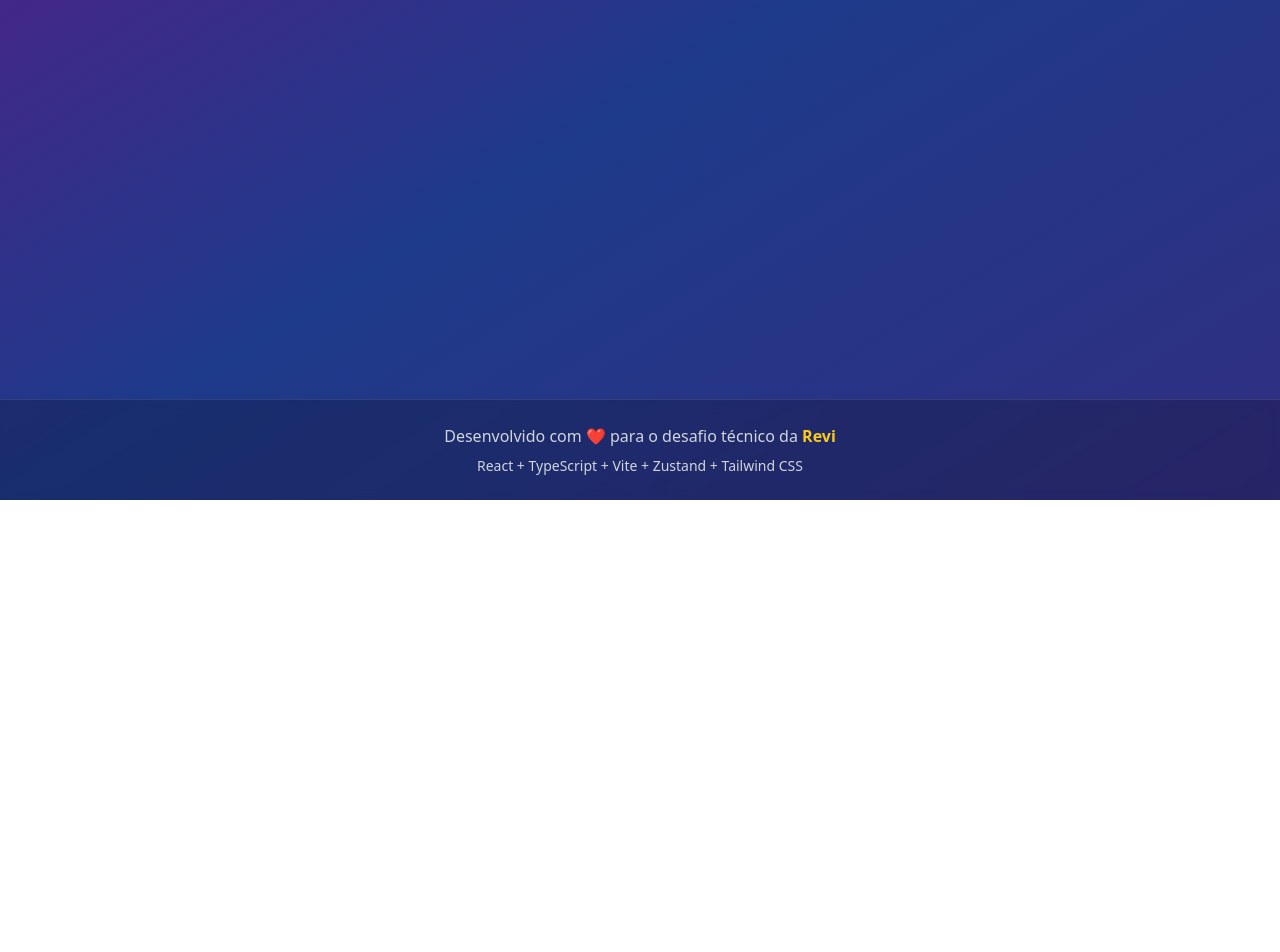
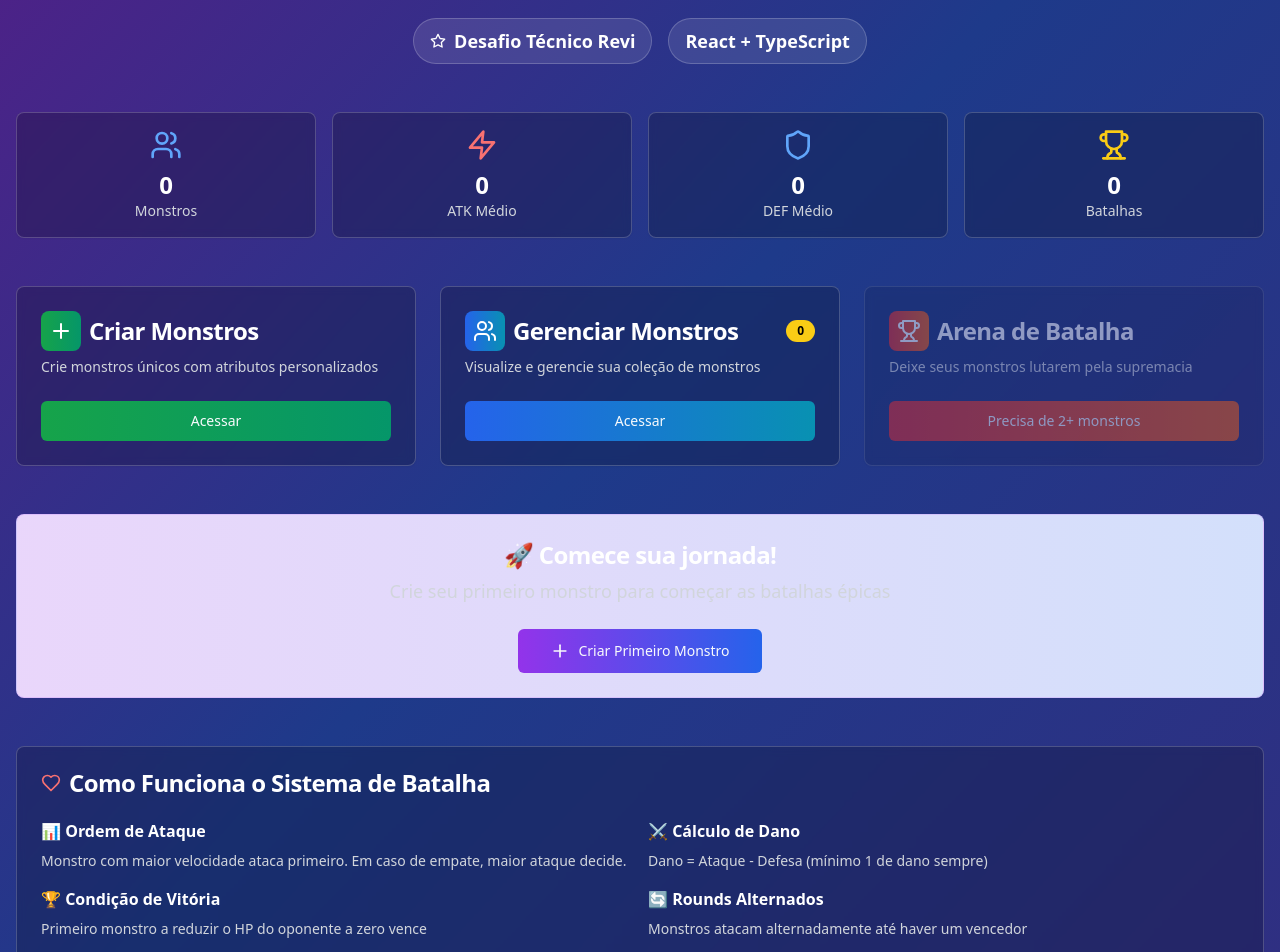
Before and after one commit to micaelvitor/reactMonsterBattle, a React (Vite) app: page / in a window 1280 px wide. Shown: the part 300-1252 px from the top of the page. Before the commit the page ends 800 px from the top, so only its background shows below. Built offline with nearby package versions, Linux system fonts and the light colour scheme.

Commit message:
feat: page animations and homepage

```diff
--- a/src/App.tsx
+++ b/src/App.tsx
@@ -3,13 +3,15 @@ import { Layout } from "@/components/Layout"
 import { MonsterList } from "@/features/monster/MonsterList"
 import { MonsterForm } from "@/features/monster/MonsterForm"
 import { NotFound } from "@/pages/NotFound"
+import { HomePage } from "@/pages/Home"
+
 
 export function App() {
   return (
     <Router>
       <Layout>
         <Routes>
-          <Route path="/" element={<>'Salve'</>} />
+          <Route path="/" element={<HomePage />} />
           <Route path="/monsters" element={<MonsterList />} />
           <Route path="/create" element={<MonsterForm />} />
           <Route path="*" element={<NotFound />} />
--- /dev/null
+++ b/src/pages/Battle.tsx
@@ -0,0 +1,21 @@
+import { Card, CardContent, CardDescription, CardHeader, CardTitle } from "@/components/ui/card"
+import { Sword } from "lucide-react"
+
+export function BattlePage() {
+  return (
+    <Card className="max-w-2xl mx-auto bg-black/20 backdrop-blur-sm border-white/20">
+      <CardHeader className="text-center">
+        <CardTitle className="text-2xl text-white flex items-center justify-center gap-2">
+          <Sword className="w-6 h-6" />
+          Arena de Batalha
+        </CardTitle>
+        <CardDescription className="text-gray-300">
+          Em breve: Selecione dois monstros e veja-os lutar!
+        </CardDescription>
+      </CardHeader>
+      <CardContent className="text-center text-gray-400">
+        <p>Funcionalidade de batalha em desenvolvimento.</p>
+      </CardContent>
+    </Card>
+  )
+}
--- /dev/null
+++ b/src/pages/Home.tsx
@@ -0,0 +1,216 @@
+import { Link } from "react-router-dom"
+import { useMonsterStore } from "../store/useMonsterStore"
+import { Card, CardContent, CardDescription, CardHeader, CardTitle } from "../components/ui/card"
+import { Button } from "../components/ui/button"
+import { Badge } from "../components/ui/badge"
+import { Sword, Users, Plus, Trophy, Zap, Shield, Heart, Star } from "lucide-react"
+
+export function HomePage() {
+  const { monsters } = useMonsterStore()
+
+  const stats = {
+    totalMonsters: monsters.length,
+    totalBattles: 0,
+    averageAttack:
+      monsters.length > 0 ? Math.round(monsters.reduce((sum, m) => sum + m.attack, 0) / monsters.length) : 0,
+    averageDefense:
+      monsters.length > 0 ? Math.round(monsters.reduce((sum, m) => sum + m.defense, 0) / monsters.length) : 0,
+  }
+
+  const features = [
+    {
+      icon: Plus,
+      title: "Criar Monstros",
+      description: "Crie monstros únicos com atributos personalizados",
+      href: "/create",
+      color: "from-green-600 to-emerald-600",
+    },
+    {
+      icon: Users,
+      title: "Gerenciar Monstros",
+      description: "Visualize e gerencie sua coleção de monstros",
+      href: "/monsters",
+      color: "from-blue-600 to-cyan-600",
+      badge: monsters.length,
+    },
+    {
+      icon: Trophy,
+      title: "Arena de Batalha",
+      description: "Deixe seus monstros lutarem pela supremacia",
+      href: "/battle",
+      color: "from-red-600 to-orange-600",
+      disabled: monsters.length < 2,
+    },
+  ]
+
+  return (
+    <div className="space-y-12">
+      {/* Hero Section */}
+      <div className="text-center space-y-6">
+        <div className="flex items-center justify-center gap-4 mb-6">
+          <Sword className="w-16 h-16 text-yellow-400" />
+          <div>
+            <h1 className="text-5xl md:text-7xl font-bold text-white mb-2">Monster Battle Arena</h1>
+            <p className="text-xl md:text-2xl text-gray-300">
+              Crie monstros épicos e deixe-os batalhar pela supremacia!
+            </p>
+          </div>
+          <Sword className="w-16 h-16 text-yellow-400" />
+        </div>
+
+        <div className="flex flex-wrap justify-center gap-4">
+          <Badge variant="outline" className="bg-white/10 border-white/20 text-white px-4 py-2 text-lg">
+            <Star className="w-4 h-4 mr-2" />
+            Desafio Técnico Revi
+          </Badge>
+          <Badge variant="outline" className="bg-white/10 border-white/20 text-white px-4 py-2 text-lg">
+            React + TypeScript
+          </Badge>
+        </div>
+      </div>
+
+      {/* Stats Cards */}
+      <div className="grid grid-cols-2 md:grid-cols-4 gap-4">
+        {[
+          {
+            icon: <Users className="w-8 h-8 text-blue-400 mx-auto mb-2" />,
+            value: stats.totalMonsters,
+            label: "Monstros",
+          },
+          {
+            icon: <Zap className="w-8 h-8 text-red-400 mx-auto mb-2" />,
+            value: stats.averageAttack,
+            label: "ATK Médio",
+          },
+          {
+            icon: <Shield className="w-8 h-8 text-blue-400 mx-auto mb-2" />,
+            value: stats.averageDefense,
+            label: "DEF Médio",
+          },
+          {
+            icon: <Trophy className="w-8 h-8 text-yellow-400 mx-auto mb-2" />,
+            value: stats.totalBattles,
+            label: "Batalhas",
+          },
+        ].map((stat, index) => (
+          <div
+            key={stat.label}
+            className="animate-in fade-in-0 slide-in-from-bottom-5 duration-500"
+            style={{ animationDelay: `${index * 100}ms`, animationFillMode: "backwards" }}
+          >
+          <Card className="bg-black/20 backdrop-blur-sm border-white/20">
+            <CardContent className="p-4 text-center">
+            {stat.icon}
+            <div className="text-2xl font-bold text-white">{stat.value}</div>
+            <div className="text-sm text-gray-300">{stat.label}</div>
+            </CardContent>
+          </Card>
+          </div>
+        ))}
+      </div>
+
+      {/* Features */}
+      <div className="grid grid-cols-1 md:grid-cols-3 gap-6">
+        {features.map((feature, index) => {
+          const Icon = feature.icon
+          return (
+            <div
+              key={feature.title}
+              className="animate-in fade-in-0 slide-in-from-bottom-5 duration-500"
+              style={{ animationDelay: `${index * 100}ms`, animationFillMode: "backwards" }}
+            >
+              <Card
+                className={`bg-black/20 backdrop-blur-sm border-white/20 transition-all duration-300 hover:scale-105 ${
+                  feature.disabled ? "opacity-50" : ""
+                }`}
+              >
+                <CardHeader>
+                  <div className="flex items-center justify-between">
+                    <CardTitle className="text-white flex items-center gap-2">
+                      <div className={`p-2 rounded-lg bg-gradient-to-r ${feature.color}`}>
+                        <Icon className="w-6 h-6 text-white" />
+                      </div>
+                      {feature.title}
+                    </CardTitle>
+                    {feature.badge !== undefined && (
+                      <Badge className="bg-yellow-400 text-black">{feature.badge}</Badge>
+                    )}
+                  </div>
+                  <CardDescription className="text-gray-300">{feature.description}</CardDescription>
+                </CardHeader>
+                <CardContent>
+                  <Button
+                    asChild
+                    className={`w-full bg-gradient-to-r ${feature.color} hover:opacity-90`}
+                    disabled={feature.disabled}
+                  >
+                    <Link to={feature.href}>
+                      {feature.disabled ? "Precisa de 2+ monstros" : "Acessar"}
+                    </Link>
+                  </Button>
+                </CardContent>
+              </Card>
+            </div>
+          )
+        })}
+      </div>
+
+
+      {/* Getting Started */}
+      {monsters.length === 0 && (
+        <Card className="bg-gradient-to-r from-purple-600/20 to-blue-600/20 backdrop-blur-sm border-purple-400/30">
+          <CardHeader className="text-center">
+            <CardTitle className="text-2xl text-white">🚀 Comece sua jornada!</CardTitle>
+            <CardDescription className="text-gray-300 text-lg">
+              Crie seu primeiro monstro para começar as batalhas épicas
+            </CardDescription>
+          </CardHeader>
+          <CardContent className="text-center">
+            <Button
+              asChild
+              size="lg"
+              className="bg-gradient-to-r from-purple-600 to-blue-600 hover:from-purple-700 hover:to-blue-700"
+            >
+              <Link to="/create">
+                <Plus className="w-5 h-5 mr-2" />
+                Criar Primeiro Monstro
+              </Link>
+            </Button>
+          </CardContent>
+        </Card>
+      )}
+
+      {/* Algorithm Info */}
+      <Card className="bg-black/20 backdrop-blur-sm border-white/20">
+        <CardHeader>
+          <CardTitle className="text-white flex items-center gap-2">
+            <Heart className="w-5 h-5 text-red-400" />
+            Como Funciona o Sistema de Batalha
+          </CardTitle>
+        </CardHeader>
+        <CardContent className="text-gray-300 space-y-3">
+          <div className="grid grid-cols-1 md:grid-cols-2 gap-4">
+            <div>
+              <h4 className="text-white font-semibold mb-2">📊 Ordem de Ataque</h4>
+              <p className="text-sm">
+                Monstro com maior velocidade ataca primeiro. Em caso de empate, maior ataque decide.
+              </p>
+            </div>
+            <div>
+              <h4 className="text-white font-semibold mb-2">⚔️ Cálculo de Dano</h4>
+              <p className="text-sm">Dano = Ataque - Defesa (mínimo 1 de dano sempre)</p>
+            </div>
+            <div>
+              <h4 className="text-white font-semibold mb-2">🏆 Condição de Vitória</h4>
+              <p className="text-sm">Primeiro monstro a reduzir o HP do oponente a zero vence</p>
+            </div>
+            <div>
+              <h4 className="text-white font-semibold mb-2">🔄 Rounds Alternados</h4>
+              <p className="text-sm">Monstros atacam alternadamente até haver um vencedor</p>
+            </div>
+          </div>
+        </CardContent>
+      </Card>
+    </div>
+  )
+}
```
Also changed, not shown: src/features/monster/MonsterForm.tsx (+23 -37 lines).
